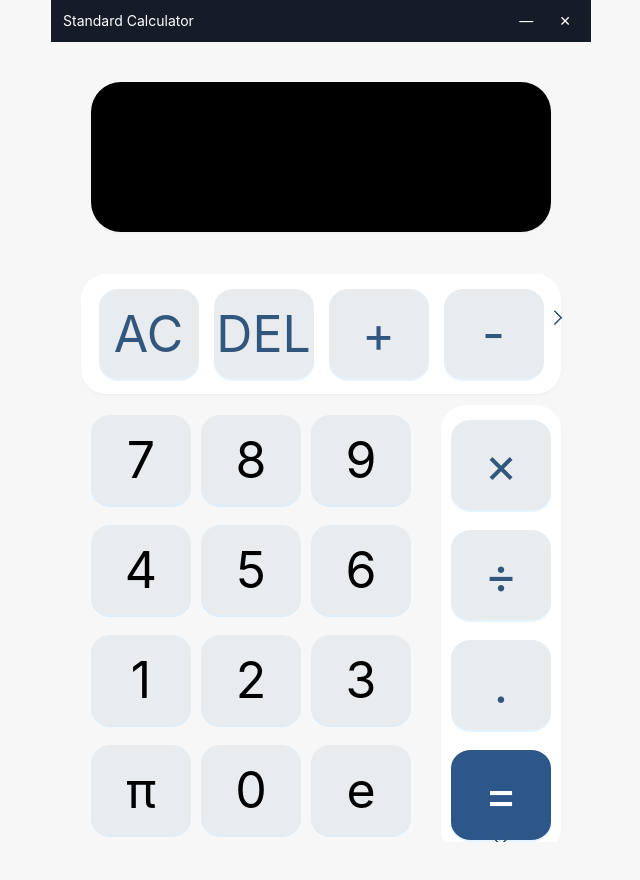
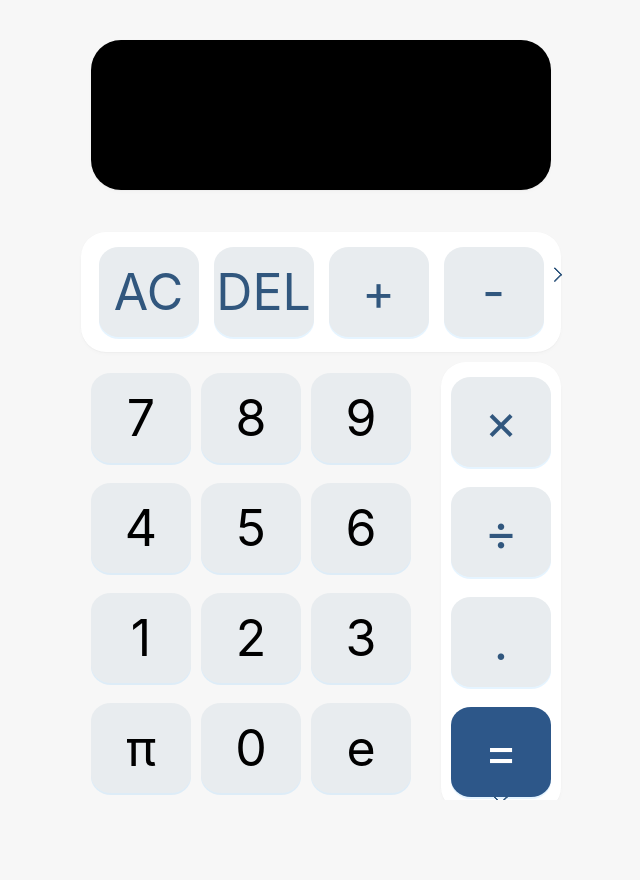
Before and after one commit to aihixi/Standardcalculator2, a React (Vite) app in the folder src/renderer/: page / in a window 1280 px wide. Shown: the top 880 px of the page, without its empty margins (319-959 px from the left). Built offline with nearby package versions, Linux system fonts and the light colour scheme.

Commit message:
web部分修改

```diff
--- a/package.json
+++ b/package.json
@@ -1,6 +1,6 @@
 {
   "name": "install-standardcalculator2",
-  "version": "2.2.0",
+  "version": "2.2.1",
   "description": "A Calculator",
   "main": "./out/main/index.js",
   "author": "asimod",
--- a/src/renderer/index.html
+++ b/src/renderer/index.html
@@ -2,13 +2,13 @@
 <html>
   <head>
     <meta charset="UTF-8" />
-    <title>Electron</title>
     <!-- https://developer.mozilla.org/en-US/docs/Web/HTTP/CSP -->
     <meta
       http-equiv="Content-Security-Policy"
       content="default-src 'self'; connect-src 'self' https://v1.jinrishici.com; script-src 'self'; style-src 'self' 'unsafe-inline'; img-src 'self' data:"
     />
-  </head>
+    <title>StandardCalculator2</title>
+    <link rel="icon" type="image/svg+xml" href="./src/assets/electron.svg">
 
   <body>
     <div id="root"></div>
--- a/src/renderer/src/App.tsx
+++ b/src/renderer/src/App.tsx
@@ -7,7 +7,7 @@ import TitleBar from './components/Mytitle'
 function App(): React.JSX.Element {
   return (
     <div>
-      <TitleBar />
+      {window.api && <TitleBar />}
       <RouterConfig />
     </div>
   )
```
Also changed, not shown: src/renderer/src/assets/wavy-lines.svg (deleted).
